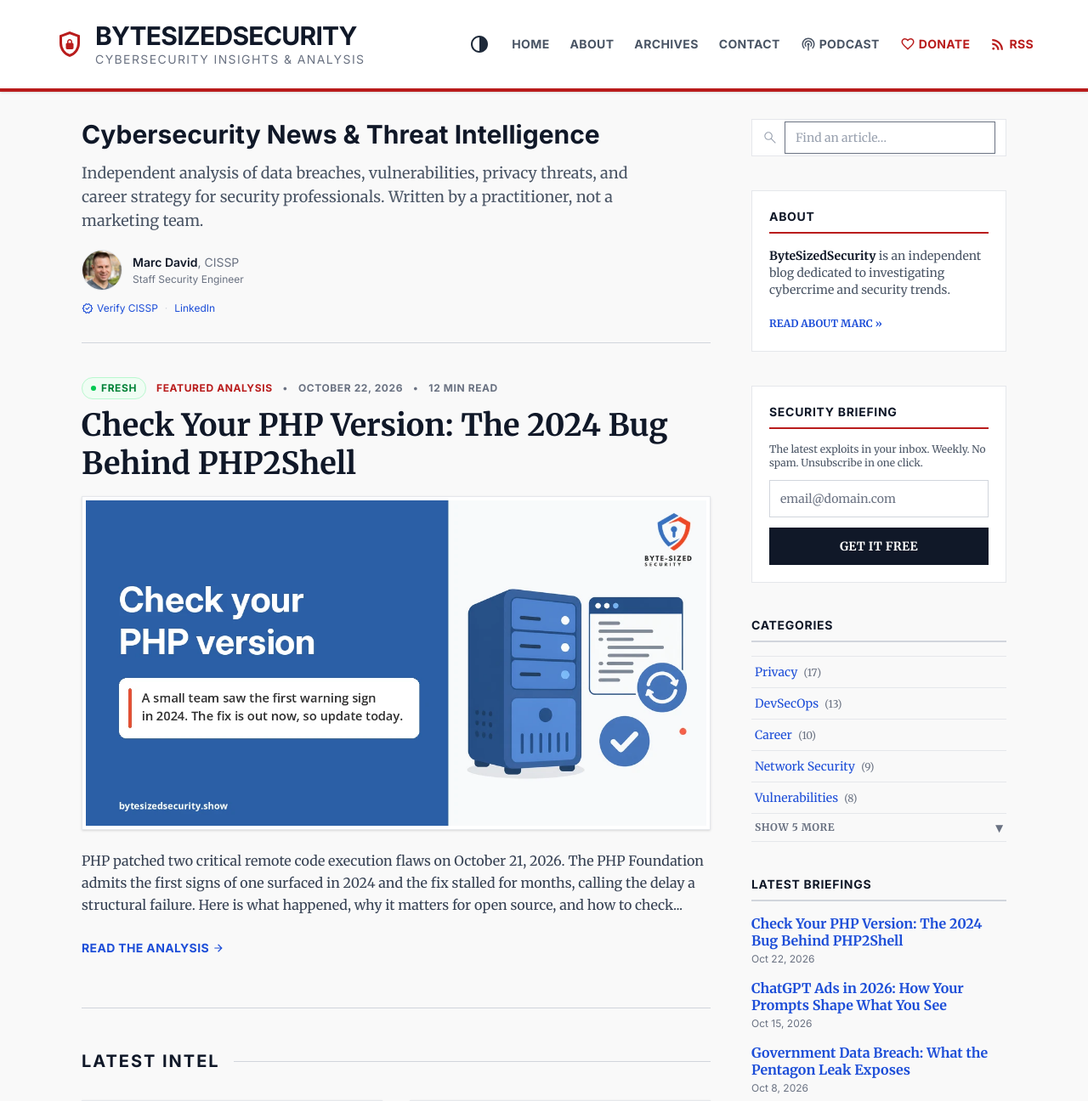
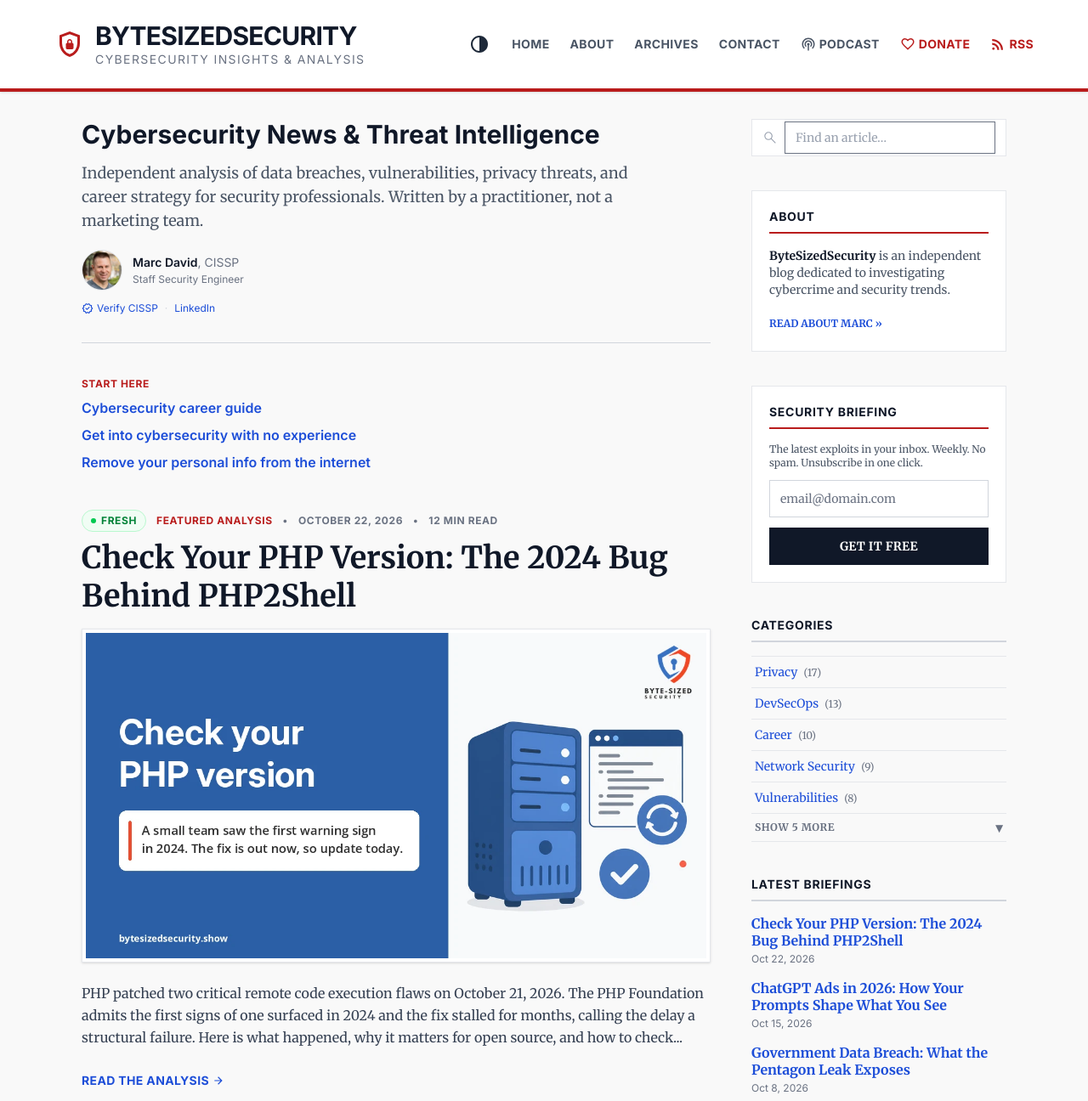
Before and after one commit to mda1125/bytesizedsecurity, a Jekyll site: the page built from index.html, in a window 1280 px wide, cut to the strip 0-1296 px from the top of the page. Shown: the whole strip at 85% size. Built offline with Jekyll 4.4.1, drawn with Linux system fonts in a browser that asks for light colours; full-size pictures stand in for the smaller copies a plugin makes.

Commit message:
Add a Start here block of evergreen guide links to the homepage. (#34)
The homepage only listed the latest posts, so the career, no-experience and
privacy guides scrolled off it as breach posts landed. Three text links now
sit above the featured post, one per line, with 48px tap targets on mobile.

Co-authored-by: Marc David <marc.david@omadahealth.com>
Co-authored-by: Claude Opus 5.5 (1M context) <noreply@anthropic.com>

```diff
--- a/_layouts/home.html
+++ b/_layouts/home.html
@@ -58,6 +58,21 @@ layout: default
         {% endif %}
       </div>
     </header>
+
+    {%- comment -%}
+      Start here: permanent homepage links to the evergreen guides, which
+      otherwise scroll off the homepage as new breach posts land. Text links,
+      not cards, so it stays short on mobile. One link per line at every
+      width; py-3 gives each a 48px tap target on mobile.
+    {%- endcomment -%}
+    <nav aria-labelledby="start-here-label" class="mb-10 font-sans">
+      <h2 id="start-here-label" class="font-sans text-xs font-bold uppercase tracking-wider text-primary mb-1">Start here</h2>
+      <ul class="flex flex-col items-start text-base">
+        <li><a href="{{ '/cybersecurity-career-guide/' | relative_url }}" class="inline-block py-3 md:py-1 text-link font-semibold hover:underline">Cybersecurity career guide</a></li>
+        <li><a href="{{ '/2026/08/10/how-to-get-into-cybersecurity-no-experience/' | relative_url }}" class="inline-block py-3 md:py-1 text-link font-semibold hover:underline">Get into cybersecurity with no experience</a></li>
+        <li><a href="{{ '/remove-personal-information-from-internet/' | relative_url }}" class="inline-block py-3 md:py-1 text-link font-semibold hover:underline">Remove your personal info from the internet</a></li>
+      </ul>
+    </nav>
 
     {% assign posts = site.posts %}
     {% if posts.size > 0 %}
```
Also changed, not shown: assets/css/tailwind.min.css.
